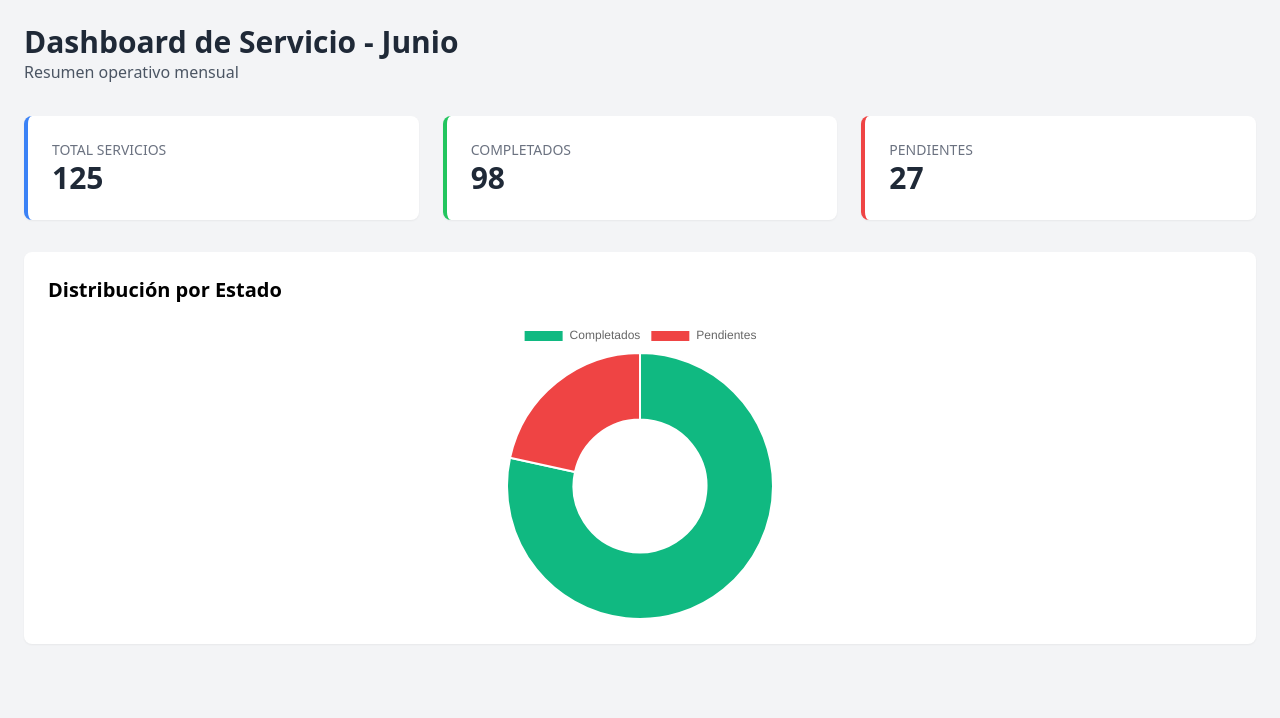
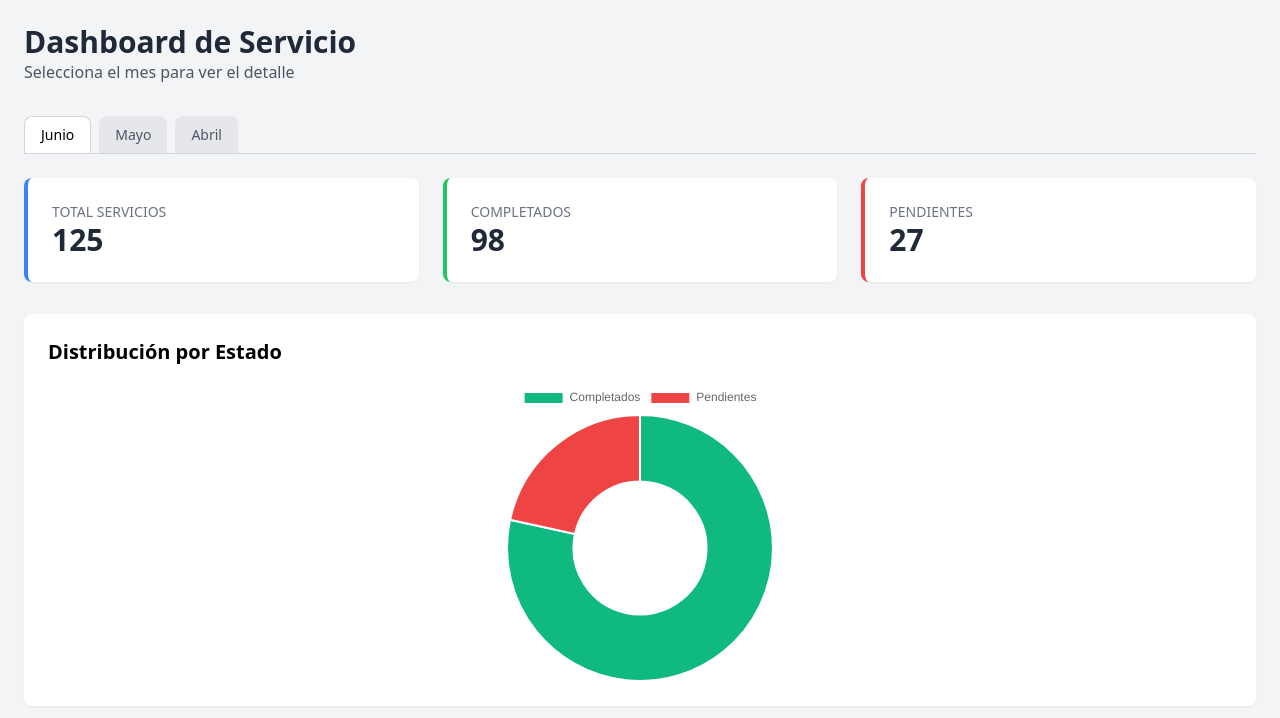
Before and after one commit to esazel/suzukiapp, a plain HTML site: page index.html in a window 1280 px wide. Drawn offline with nearby package versions, Linux system fonts and the light colour scheme.

Commit message:
Update index.html

```diff
--- a/index.html
+++ b/index.html
@@ -3,7 +3,7 @@
 <head>
     <meta charset="UTF-8">
     <meta name="viewport" content="width=device-width, initial-scale=1.0">
-    <title>Dashboard de Servicio Junio</title>
+    <title>Dashboard de Servicio</title>
     <script src="https://cdn.tailwindcss.com"></script>
     <script src="https://cdn.jsdelivr.net/npm/chart.js"></script>
 </head>
@@ -11,11 +11,14 @@
 
     <div class="max-w-7xl mx-auto">
         <header class="mb-8">
-            <h1 class="text-3xl font-bold text-gray-800">Dashboard de Servicio - Junio</h1>
-            <p class="text-gray-600">Resumen operativo mensual</p>
+            <h1 class="text-3xl font-bold text-gray-800">Dashboard de Servicio</h1>
+            <p class="text-gray-600">Selecciona el mes para ver el detalle</p>
         </header>
 
-        <!-- Tarjetas de KPIs -->
+        <div id="tabs" class="flex space-x-2 mb-6 border-b border-gray-300">
+            <!-- Los botones se generarán dinámicamente -->
+        </div>
+
         <div class="grid grid-cols-1 md:grid-cols-3 gap-6 mb-8">
             <div class="bg-white p-6 rounded-lg shadow-sm border-l-4 border-blue-500">
                 <p class="text-sm text-gray-500 uppercase">Total Servicios</p>
@@ -31,37 +34,67 @@
             </div>
         </div>
 
-        <!-- Gráficos -->
         <div class="bg-white p-6 rounded-lg shadow-sm">
-            <h2 class="text-xl font-semibold mb-4">Distribución por Estado</h2>
-            <canvas id="chartEstado" class="max-h-[300px]"></canvas>
+            <h2 class="text-xl font-semibold mb-4" id="chart-title">Distribución por Estado</h2>
+            <div class="h-[300px]">
+                <canvas id="chartEstado"></canvas>
+            </div>
         </div>
     </div>
 
     <script>
-        // Simulando carga de datos desde el archivo (la lógica se integraría con la API de Sheets)
-        const datosServicio = {
-            total: 125,
-            completados: 98,
-            pendientes: 27
+        const datosPorMes = {
+            "Junio": { total: 125, completados: 98, pendientes: 27 },
+            "Mayo": { total: 110, completados: 85, pendientes: 25 },
+            "Abril": { total: 130, completados: 120, pendientes: 10 }
         };
 
-        document.getElementById('total-servicios').textContent = datosServicio.total;
-        document.getElementById('servicios-ok').textContent = datosServicio.completados;
-        document.getElementById('servicios-pendientes').textContent = datosServicio.pendientes;
+        let chartInstance = null;
 
+        function renderDashboard(mes) {
+            const data = datosPorMes[mes];
+
+            // Actualizar KPIs
+            document.getElementById('total-servicios').textContent = data.total;
+            document.getElementById('servicios-ok').textContent = data.completados;
+            document.getElementById('servicios-pendientes').textContent = data.pendientes;
+
+            // Actualizar Gráfico
             const ctx = document.getElementById('chartEstado').getContext('2d');
-        new Chart(ctx, {
+
+            if (chartInstance) {
+                chartInstance.destroy();
+            }
+
+            chartInstance = new Chart(ctx, {
                 type: 'doughnut',
                 data: {
                     labels: ['Completados', 'Pendientes'],
                     datasets: [{
-                    data: [datosServicio.completados, datosServicio.pendientes],
+                        data: [data.completados, data.pendientes],
                         backgroundColor: ['#10B981', '#EF4444']
                     }]
                 },
                 options: { responsive: true, maintainAspectRatio: false }
             });
+        }
+
+        const tabsContainer = document.getElementById('tabs');
+        Object.keys(datosPorMes).forEach((mes, index) => {
+            const btn = document.createElement('button');
+            btn.textContent = mes;
+            btn.className = `px-4 py-2 font-medium text-sm rounded-t-lg ${index === 0 ? 'bg-white border-x border-t border-gray-300' : 'bg-gray-200 text-gray-600 hover:bg-gray-300'}`;
+            btn.onclick = () => {
+                // Actualizar estilos
+                Array.from(tabsContainer.children).forEach(child => child.className = 'px-4 py-2 font-medium text-sm rounded-t-lg bg-gray-200 text-gray-600 hover:bg-gray-300');
+                btn.className = 'px-4 py-2 font-medium text-sm rounded-t-lg bg-white border-x border-t border-gray-300';
+                renderDashboard(mes);
+            };
+            tabsContainer.appendChild(btn);
+        });
+
+        // Inicial
+        renderDashboard("Junio");
     </script>
 </body>
 </html>
```
Lines whose indentation alone changed are shown as unchanged.
